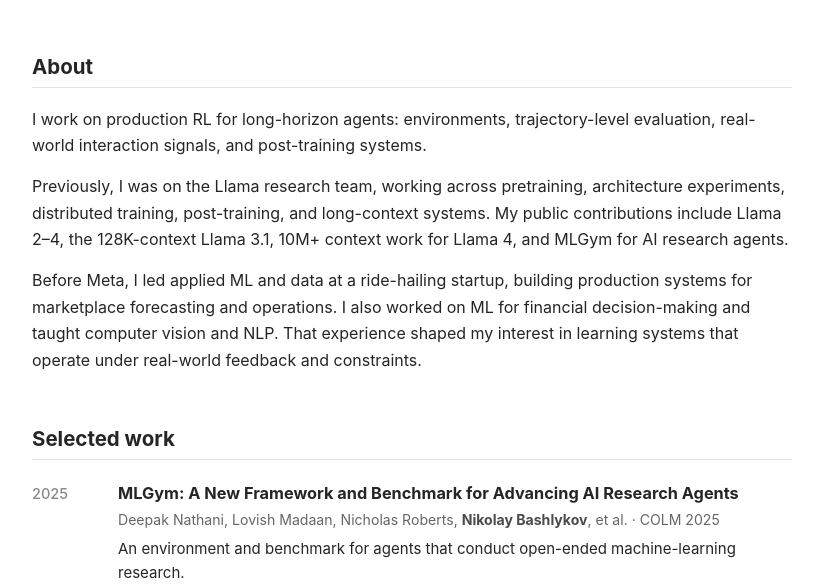
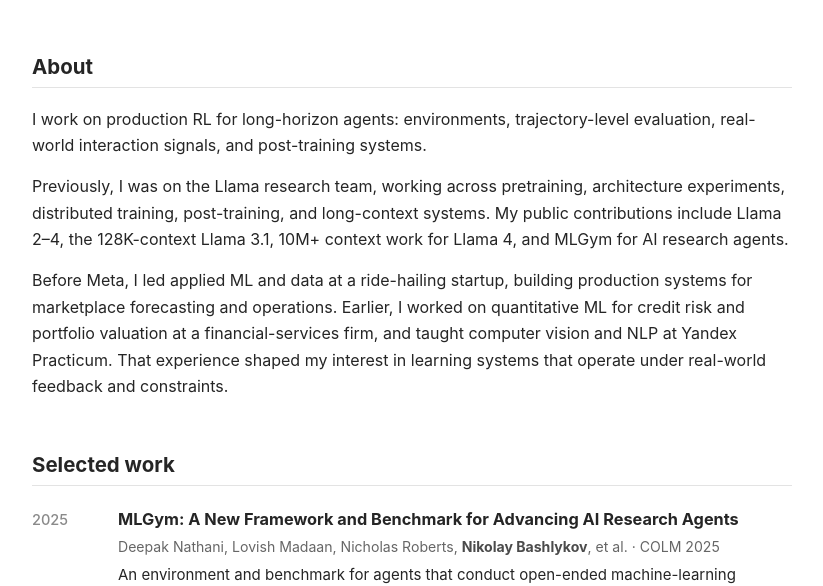
Before and after one commit to nikbsh/nikbsh.github.io, a plain HTML site: page index.html in a window 1280 px wide. Shown: the part 216-802 px from the top of the page, without its empty margins (228-1051 px from the left). Drawn offline with Linux system fonts and the light colour scheme.

Commit message:
Refine earlier ML background

```diff
--- a/index.html
+++ b/index.html
@@ -44,9 +44,10 @@
         <p>
           Before Meta, I led applied ML and data at a ride-hailing startup,
           building production systems for marketplace forecasting and
-          operations. I also worked on ML for financial decision-making and
-          taught computer vision and NLP. That experience shaped my interest in
-          learning systems that operate under real-world feedback and
+          operations. Earlier, I worked on quantitative ML for credit risk and
+          portfolio valuation at a financial-services firm, and taught computer
+          vision and NLP at Yandex Practicum. That experience shaped my interest
+          in learning systems that operate under real-world feedback and
           constraints.
         </p>
       </section>
```
